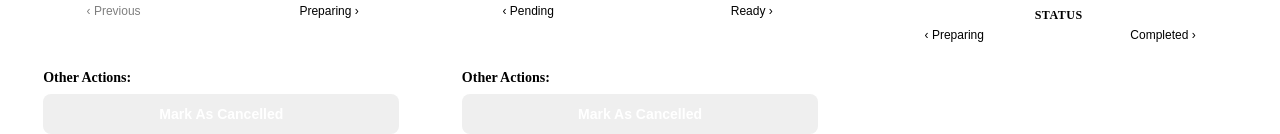
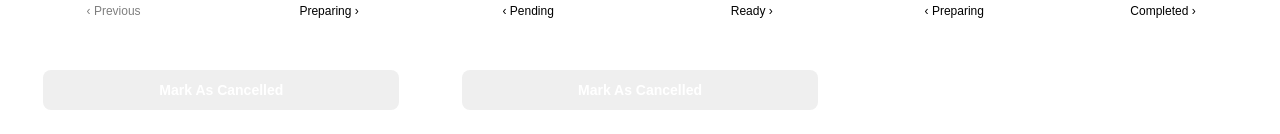
Before and after one commit to FatenSaud764/drinks-backend, a React (Vite) app in the folder drinks-ordering-app/admin/: page / in a window 1280 px wide. Shown: the part 680-814 px from the top of the page. Built offline with nearby package versions, Linux system fonts and the light colour scheme.

Commit message:
remind customer btn

```diff
--- a/drinks-ordering-app/admin/src/pages/OrdersPage.jsx
+++ b/drinks-ordering-app/admin/src/pages/OrdersPage.jsx
@@ -337,7 +337,6 @@ const OrdersPage = () => {
 
                   {getStatusOptions(order.status).length > 0 && (
                     <div className="status-actions">
-                      <label>Other Actions:</label>
                       <div className="action-buttons">
                         {getStatusOptions(order.status).map(statusOption => (
                           <button
```
